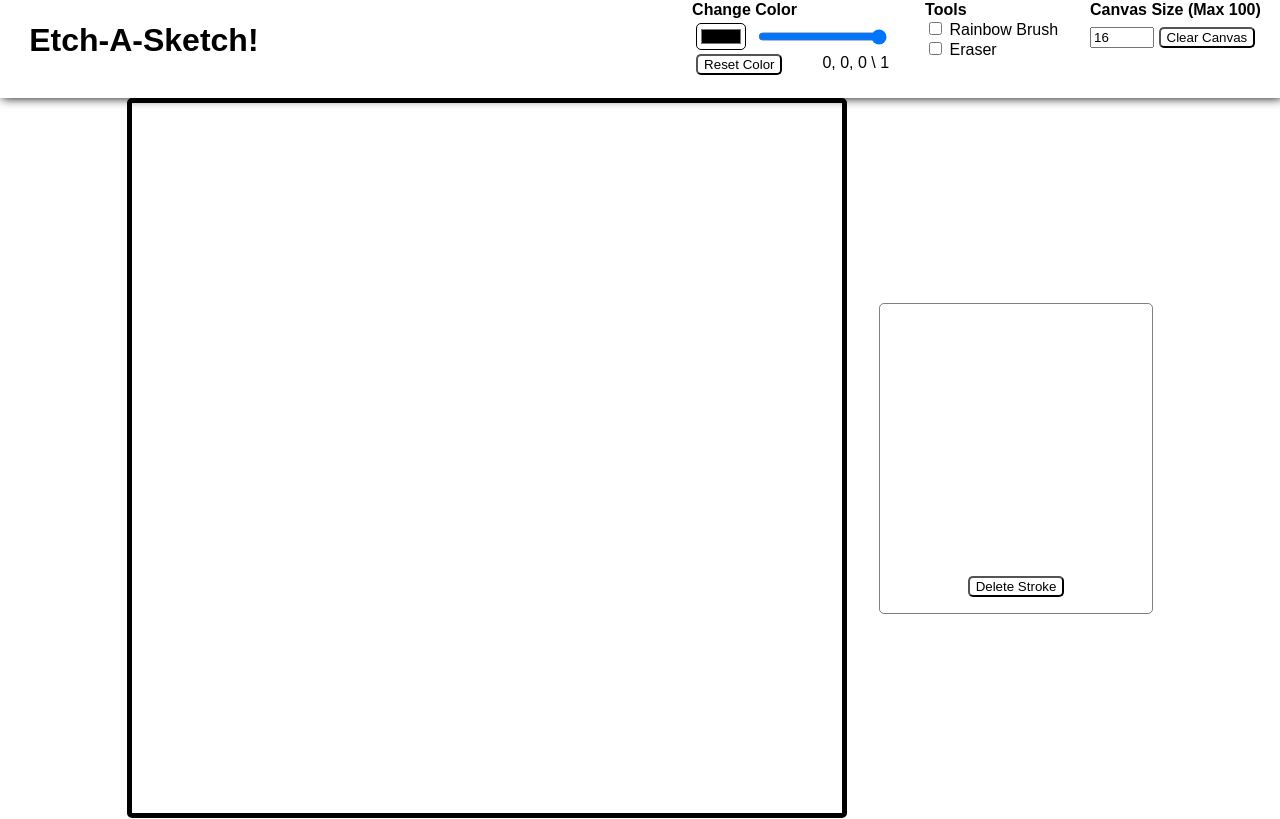
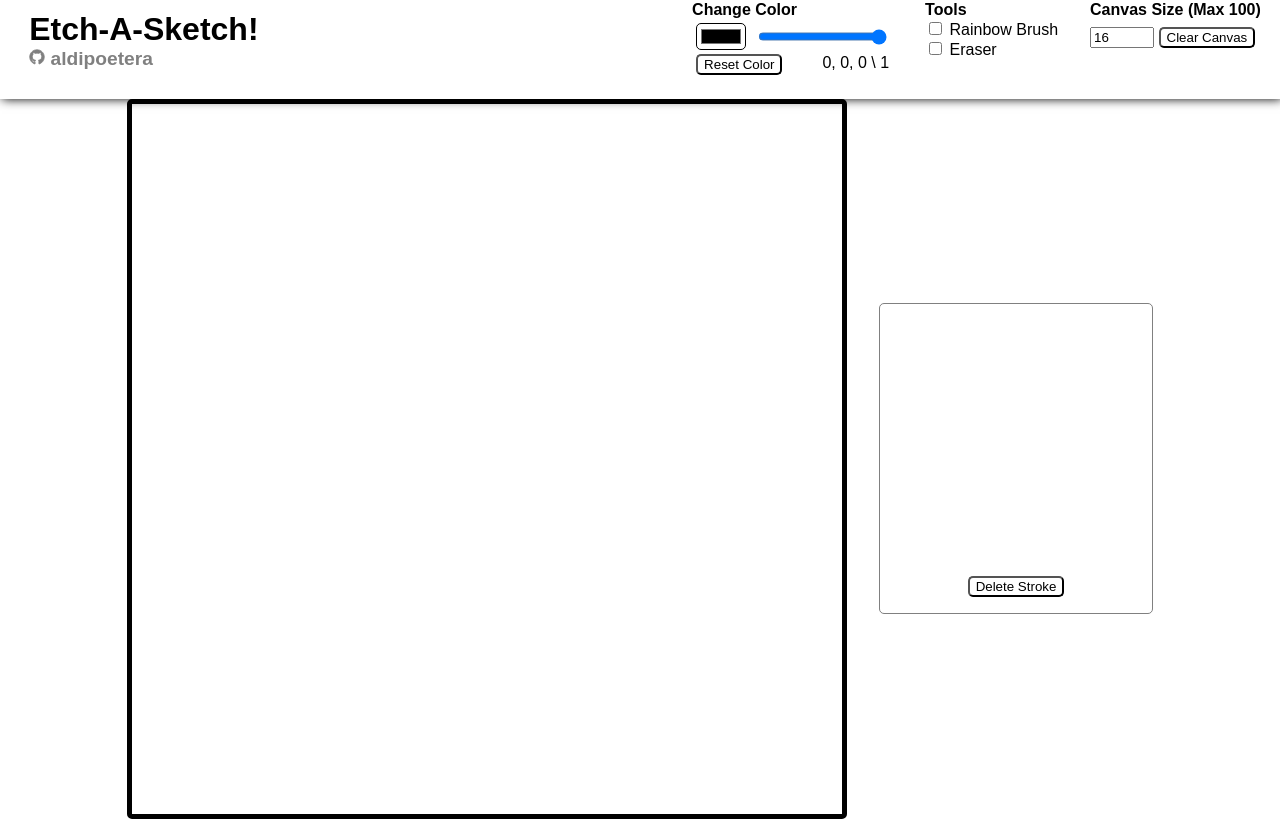
Before and after one commit to aldipoetera/etch-a-sketch, a plain HTML site: page index.html in a window 1280 px wide. Drawn offline with Linux system fonts and the light colour scheme.

Commit message:
Add GitHub credentials

```diff
--- a/index.html
+++ b/index.html
@@ -11,6 +11,12 @@
       <div class="header">
         <h1 class="logo">
           Etch-A-Sketch!
+          <a href="https://aldipoetera-etch-a-sketch.netlify.app/" style="display: block; font-size: 0.6em; text-decoration: none; color: gray;">
+            <svg height="1rem" aria-hidden="true" viewBox="0 0 24 24" version="1.1" width="1rem" data-view-component="true" class="octicon octicon-mark-github v-align-middle">
+                <path fill="gray" stroke="gray" d="M12 1C5.923 1 1 5.923 1 12c0 4.867 3.149 8.979 7.521 10.436.55.096.756-.233.756-.522 0-.262-.013-1.128-.013-2.049-2.764.509-3.479-.674-3.699-1.292-.124-.317-.66-1.293-1.127-1.554-.385-.207-.936-.715-.014-.729.866-.014 1.485.797 1.691 1.128.99 1.663 2.571 1.196 3.204.907.096-.715.385-1.196.701-1.471-2.448-.275-5.005-1.224-5.005-5.432 0-1.196.426-2.186 1.128-2.956-.111-.275-.496-1.402.11-2.915 0 0 .921-.288 3.024 1.128a10.193 10.193 0 0 1 2.75-.371c.936 0 1.871.123 2.75.371 2.104-1.43 3.025-1.128 3.025-1.128.605 1.513.221 2.64.111 2.915.701.77 1.127 1.747 1.127 2.956 0 4.222-2.571 5.157-5.019 5.432.399.344.743 1.004.743 2.035 0 1.471-.014 2.654-.014 3.025 0 .289.206.632.756.522C19.851 20.979 23 16.854 23 12c0-6.077-4.922-11-11-11Z"></path>
+            </svg>
+            aldipoetera
+          </a>
         </h1>
         <div class="controls">
           <div class="colorControls">
```
